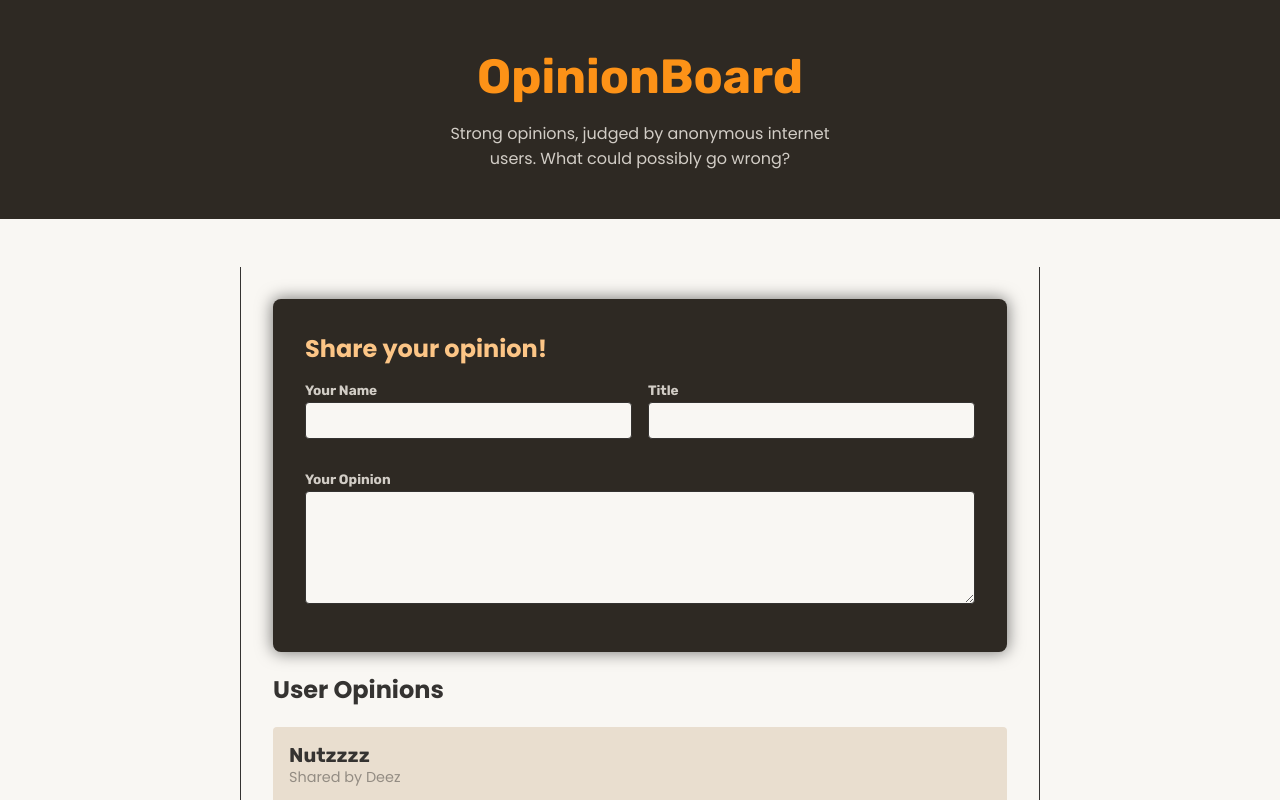
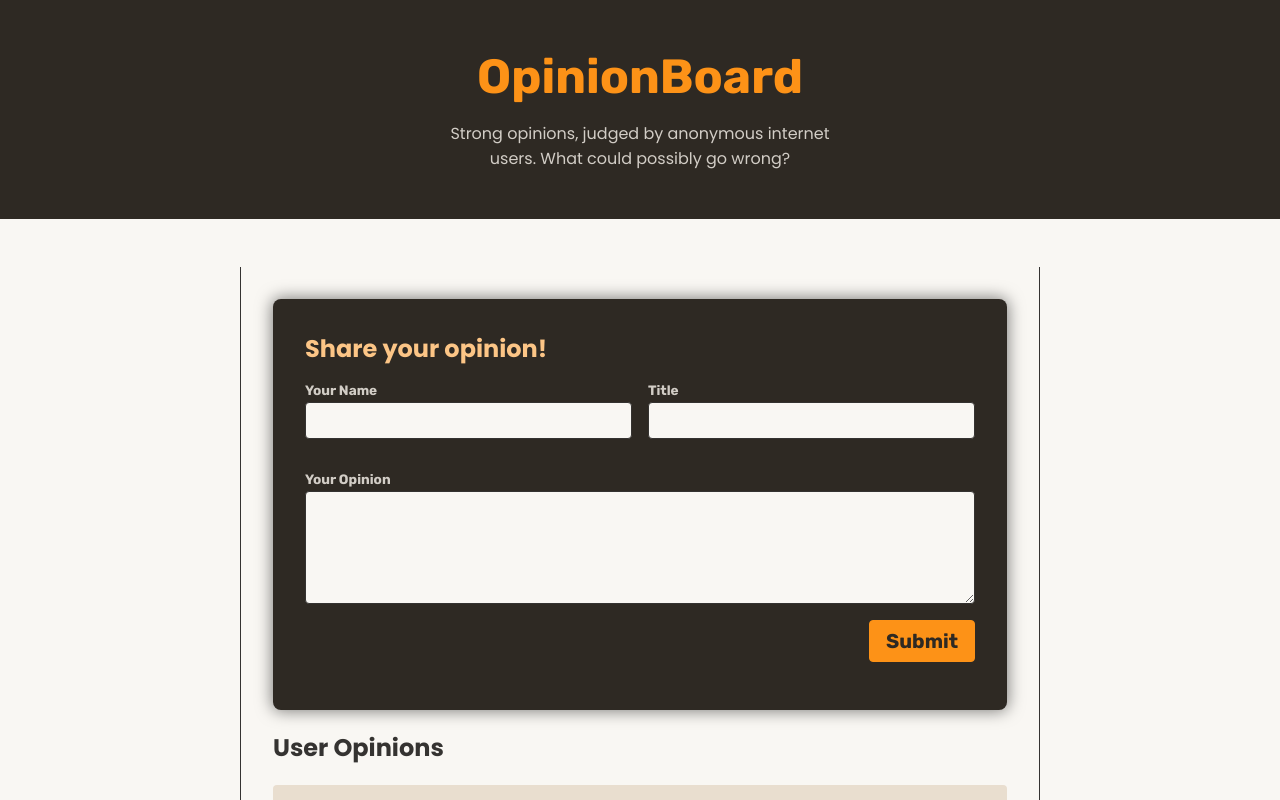
Before and after one commit to llabdigital/FormActions, a React (Vite) app: page / in a window 1280 px wide. Shown: the top 800 px of the page. Built offline with nearby package versions, Linux system fonts and the light colour scheme; data requests are answered from the project's data file.

Commit message:
import the new submit component

```diff
--- a/src/components/NewOpinion.jsx
+++ b/src/components/NewOpinion.jsx
@@ -1,5 +1,6 @@
 import { useActionState, use } from 'react';
 import { OpinionsContext } from '../store/opinions-context';
+import Submit from './Submit';
 
 
 export function NewOpinion() {
@@ -82,7 +83,7 @@ export function NewOpinion() {
             ))}
           </ul>
         )}
-
+        <Submit />
       </form>
     </div>
   );
```
